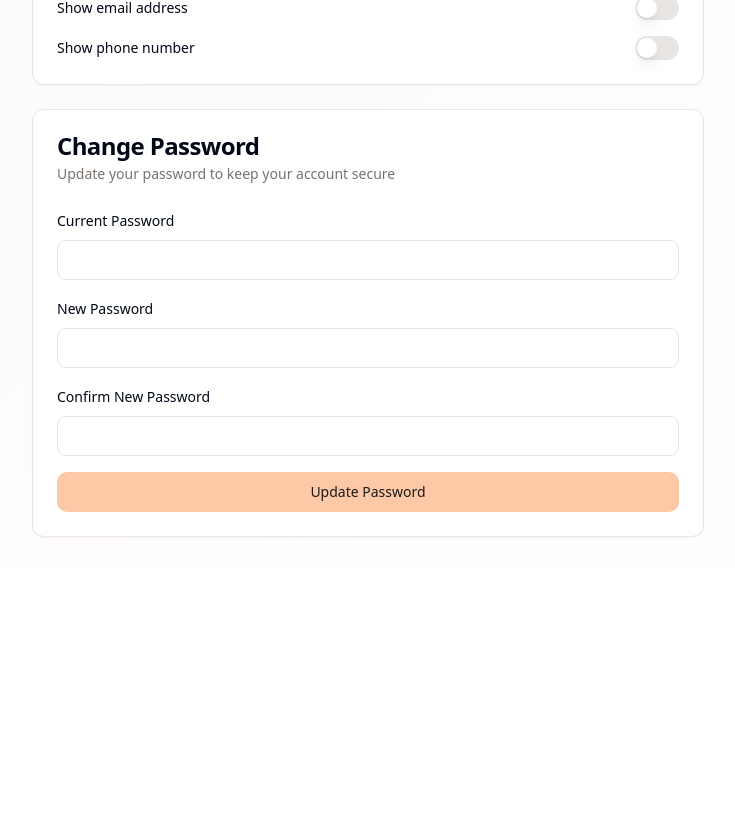
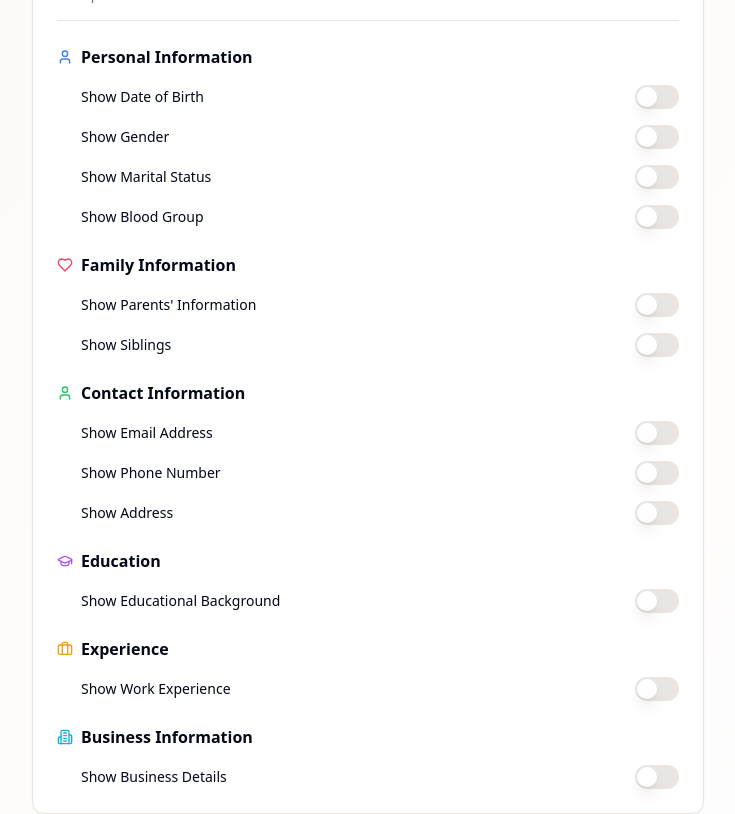
Before and after one commit to PKT9445/familyflect, a React (Vite) app: page /settings in a window 1280 px wide. Shown: the part 340-1154 px from the top of the page, without its empty margins (272-1007 px from the left). Before the commit the page ends 909 px from the top, so only its background shows below. Built offline with nearby package versions, Linux system fonts and the light colour scheme.

Commit message:
Update profile and settings pages
Add expandable sections to the profile page, allowing users to control the visibility of their information.  Update the settings page to reflect these changes.

```diff
--- a/src/pages/Settings.tsx
+++ b/src/pages/Settings.tsx
@@ -7,9 +7,10 @@ import {
   CardHeader,
   CardTitle,
 } from "@/components/ui/card";
-import { Input } from "@/components/ui/input";
 import { Label } from "@/components/ui/label";
 import { Switch } from "@/components/ui/switch";
+import { Input } from "@/components/ui/input";
+import { Briefcase, Building2, GraduationCap, Heart, Shield, User } from "lucide-react";
 
 const Settings = () => {
   return (
@@ -22,32 +23,146 @@ const Settings = () => {
       </section>
 
       <div className="max-w-2xl mx-auto space-y-6">
+        {/* Profile Privacy Settings */}
         <Card className="glass-card">
           <CardHeader>
-            <CardTitle>Privacy Settings</CardTitle>
+            <div className="flex items-center gap-2">
+              <Shield className="h-5 w-5 text-orange-500" />
+              <CardTitle>Profile Privacy Settings</CardTitle>
+            </div>
             <CardDescription>
               Control what information is visible to other members
             </CardDescription>
           </CardHeader>
-          <CardContent className="space-y-4">
+          <CardContent className="space-y-6">
+            {/* Main Profile Visibility */}
+            <div className="pb-4 border-b">
               <div className="flex items-center justify-between">
-              <Label htmlFor="profile-visible">Make profile visible</Label>
+                <Label htmlFor="profile-visible" className="font-medium">Make profile visible</Label>
                 <Switch id="profile-visible" />
               </div>
+              <p className="text-sm text-muted-foreground mt-1">
+                Your profile will be hidden from all members if turned off
+              </p>
+            </div>
+
+            {/* Personal Information */}
+            <div className="space-y-4">
+              <div className="flex items-center gap-2">
+                <User className="h-4 w-4 text-blue-500" />
+                <h3 className="font-semibold">Personal Information</h3>
+              </div>
+              <div className="grid gap-4 pl-6">
                 <div className="flex items-center justify-between">
-              <Label htmlFor="show-email">Show email address</Label>
+                  <Label htmlFor="show-dob">Show Date of Birth</Label>
+                  <Switch id="show-dob" />
+                </div>
+                <div className="flex items-center justify-between">
+                  <Label htmlFor="show-gender">Show Gender</Label>
+                  <Switch id="show-gender" />
+                </div>
+                <div className="flex items-center justify-between">
+                  <Label htmlFor="show-marital">Show Marital Status</Label>
+                  <Switch id="show-marital" />
+                </div>
+                <div className="flex items-center justify-between">
+                  <Label htmlFor="show-blood">Show Blood Group</Label>
+                  <Switch id="show-blood" />
+                </div>
+              </div>
+            </div>
+
+            {/* Family Information */}
+            <div className="space-y-4">
+              <div className="flex items-center gap-2">
+                <Heart className="h-4 w-4 text-rose-500" />
+                <h3 className="font-semibold">Family Information</h3>
+              </div>
+              <div className="grid gap-4 pl-6">
+                <div className="flex items-center justify-between">
+                  <Label htmlFor="show-parents">Show Parents' Information</Label>
+                  <Switch id="show-parents" />
+                </div>
+                <div className="flex items-center justify-between">
+                  <Label htmlFor="show-siblings">Show Siblings</Label>
+                  <Switch id="show-siblings" />
+                </div>
+              </div>
+            </div>
+
+            {/* Contact Information */}
+            <div className="space-y-4">
+              <div className="flex items-center gap-2">
+                <User className="h-4 w-4 text-green-500" />
+                <h3 className="font-semibold">Contact Information</h3>
+              </div>
+              <div className="grid gap-4 pl-6">
+                <div className="flex items-center justify-between">
+                  <Label htmlFor="show-email">Show Email Address</Label>
                   <Switch id="show-email" />
                 </div>
                 <div className="flex items-center justify-between">
-              <Label htmlFor="show-phone">Show phone number</Label>
+                  <Label htmlFor="show-phone">Show Phone Number</Label>
                   <Switch id="show-phone" />
+                </div>
+                <div className="flex items-center justify-between">
+                  <Label htmlFor="show-address">Show Address</Label>
+                  <Switch id="show-address" />
+                </div>
+              </div>
+            </div>
+
+            {/* Education */}
+            <div className="space-y-4">
+              <div className="flex items-center gap-2">
+                <GraduationCap className="h-4 w-4 text-purple-500" />
+                <h3 className="font-semibold">Education</h3>
+              </div>
+              <div className="grid gap-4 pl-6">
+                <div className="flex items-center justify-between">
+                  <Label htmlFor="show-education">Show Educational Background</Label>
+                  <Switch id="show-education" />
+                </div>
+              </div>
+            </div>
+
+            {/* Experience */}
+            <div className="space-y-4">
+              <div className="flex items-center gap-2">
+                <Briefcase className="h-4 w-4 text-amber-500" />
+                <h3 className="font-semibold">Experience</h3>
+              </div>
+              <div className="grid gap-4 pl-6">
+                <div className="flex items-center justify-between">
+                  <Label htmlFor="show-experience">Show Work Experience</Label>
+                  <Switch id="show-experience" />
+                </div>
+              </div>
+            </div>
+
+            {/* Business Information */}
+            <div className="space-y-4">
+              <div className="flex items-center gap-2">
+                <Building2 className="h-4 w-4 text-cyan-500" />
+                <h3 className="font-semibold">Business Information</h3>
+              </div>
+              <div className="grid gap-4 pl-6">
+                <div className="flex items-center justify-between">
+                  <Label htmlFor="show-business">Show Business Details</Label>
+                  <Switch id="show-business" />
+                </div>
+              </div>
             </div>
           </CardContent>
         </Card>
 
+        {/* Password Change Card */}
         <Card className="glass-card">
           <CardHeader>
+            <div className="flex items-center gap-2">
+              <Shield className="h-5 w-5 text-blue-500" />
               <CardTitle>Change Password</CardTitle>
+            </div>
             <CardDescription>
               Update your password to keep your account secure
             </CardDescription>
```
Lines whose indentation alone changed are shown as unchanged.
